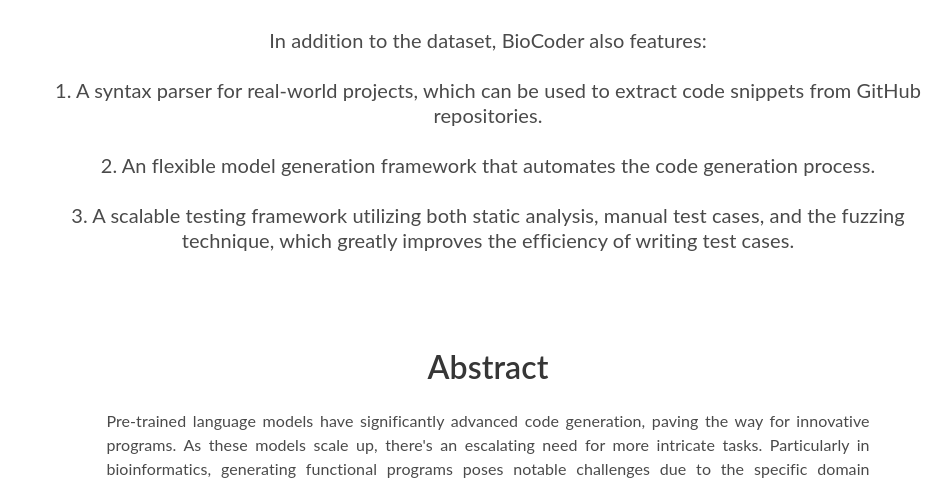
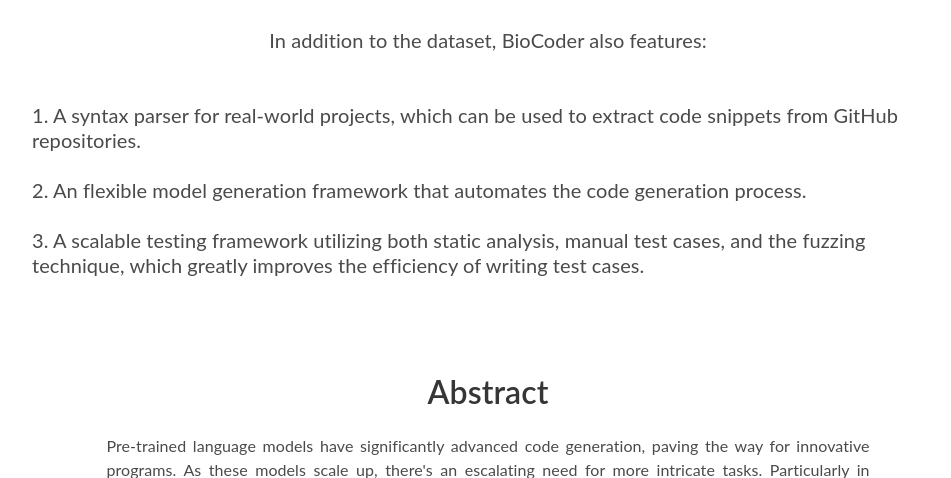
Before and after one commit to biocoder-benchmark/biocoder-benchmark.github.io, a plain HTML site: page index.html in a window 1280 px wide. Shown: the part 825-1303 px from the top of the page, without its empty margins (152-1103 px from the left). Drawn offline with nearby package versions, Linux system fonts and the light colour scheme; some icons are missing; a web font is replaced by a local one.

Commit message:
Update index.html

```diff
--- a/index.html
+++ b/index.html
@@ -171,6 +171,7 @@
   <section class="hero teaser">
     <div class="container is-max-desktop">
       <div class="hero-body">
+
         <h2 class="subtitle has-text-centered">
 BioCoder is a challenging bioinformatics code generation benchmark for examining the capabilities of state-of-the-art large language models (LLMs)
          <br>
@@ -180,6 +181,8 @@ BioCoder is a challenging bioinformatics code generation benchmark for examining
   <br>
 In addition to the dataset, BioCoder also features:
 
+<div style="text-align: left;">
+
 <br><br>
 1. A syntax parser for real-world projects, which can be used to extract code snippets from GitHub repositories.
 <br><br>
@@ -187,6 +190,7 @@ In addition to the dataset, BioCoder also features:
 <br><br>
 3. A scalable testing framework utilizing both static analysis, manual test cases, and the fuzzing technique, which greatly improves the efficiency of writing test cases.
         </div>
+       </div>
 </h2>
       </div>
     </div>
@@ -205,7 +209,7 @@ In addition to the dataset, BioCoder also features:
 
               Our detailed analysis of these models emphasizes the importance of domain knowledge, pragmatic code generation, and contextual understanding. Our work aims to foster the development of models that can confidently address real-world bioinformatics coding problems.
             </p>
-
+<br>
                     <img src="static/images/benchmark.jpg">
 
           </div>
```
